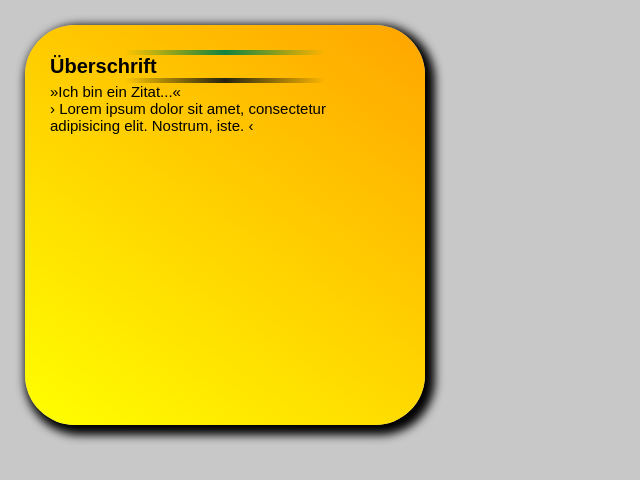
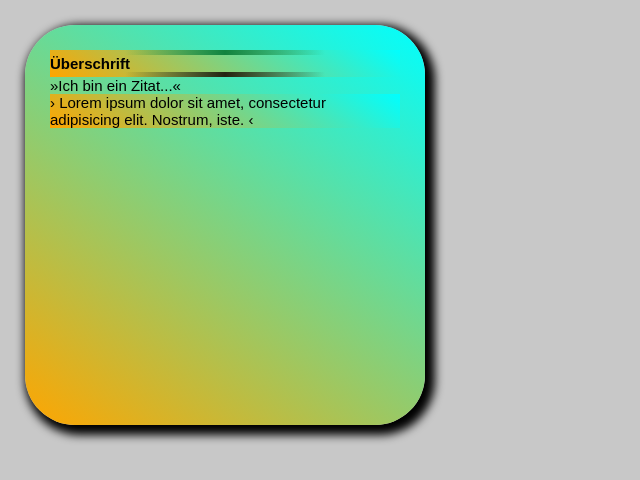
Before and after one commit to Scientific-Research/Forgeschrittenes-CSS, a plain HTML site: page index.html in a window 1280 px wide. Shown: the whole page, without its empty margins (0-640 px from the left). Drawn offline with Linux system fonts and the light colour scheme.

Commit message:
vererbung-inherit

```diff
--- a/index.html
+++ b/index.html
@@ -8,13 +8,10 @@
   </head>
   <body>
     <!-- aber den inline-style hat die am höchsten spezifität! -->
-    <div
-      class="box"
-      id="box"
-      style="
+    <!-- style="
         background-image: linear-gradient(35deg, yellow, orange) !important;
-      "
-    >
+      " -->
+    <div class="box" id="box">
       <h1 id="h1">Überschrift</h1>
       <blockquote>Ich bin ein Zitat...</blockquote>
       <p>
--- a/styles.css
+++ b/styles.css
@@ -44,7 +44,7 @@ body #box {
   height: 40rem;
   /* height: 100vh; */
   border-radius: 5rem;
-  background-image: linear-gradient(35deg, orange, red) !important;
+  background-image: linear-gradient(35deg, orange, aqua) !important;
   box-shadow: 5px 5px 10px 5px black;
 }
 
@@ -65,7 +65,16 @@ h1::before {
 }
 
 h1 {
-  font-size: 2rem;
+  font-size: 5rem;
+}
+
+h1 {
+  font-size: inherit; /*inherit from box*/
+  background-image: inherit; /*inherit from box*/
+}
+
+p {
+  background-image: inherit; /*inherit from box*/
 }
 
 #h1 {
```
